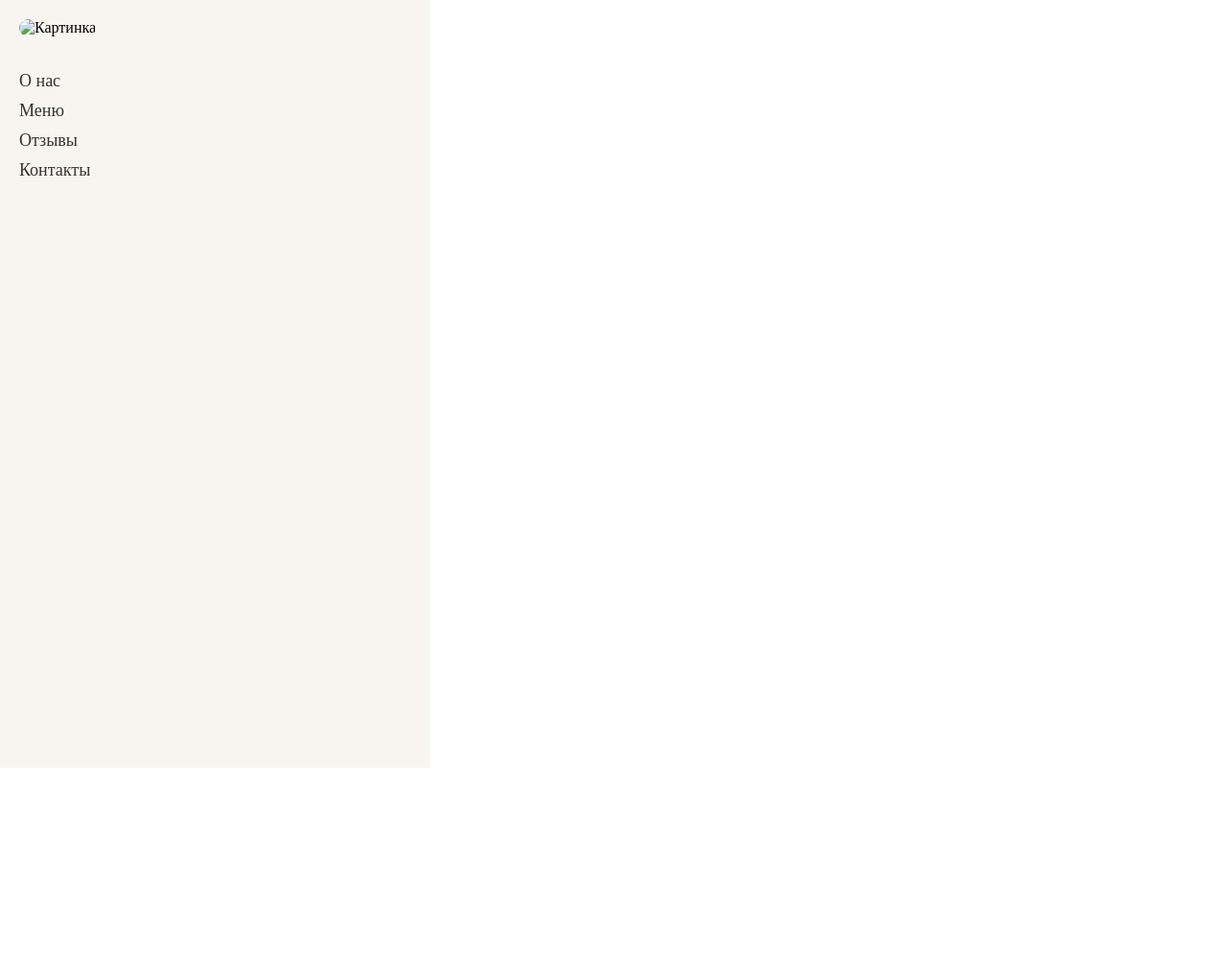
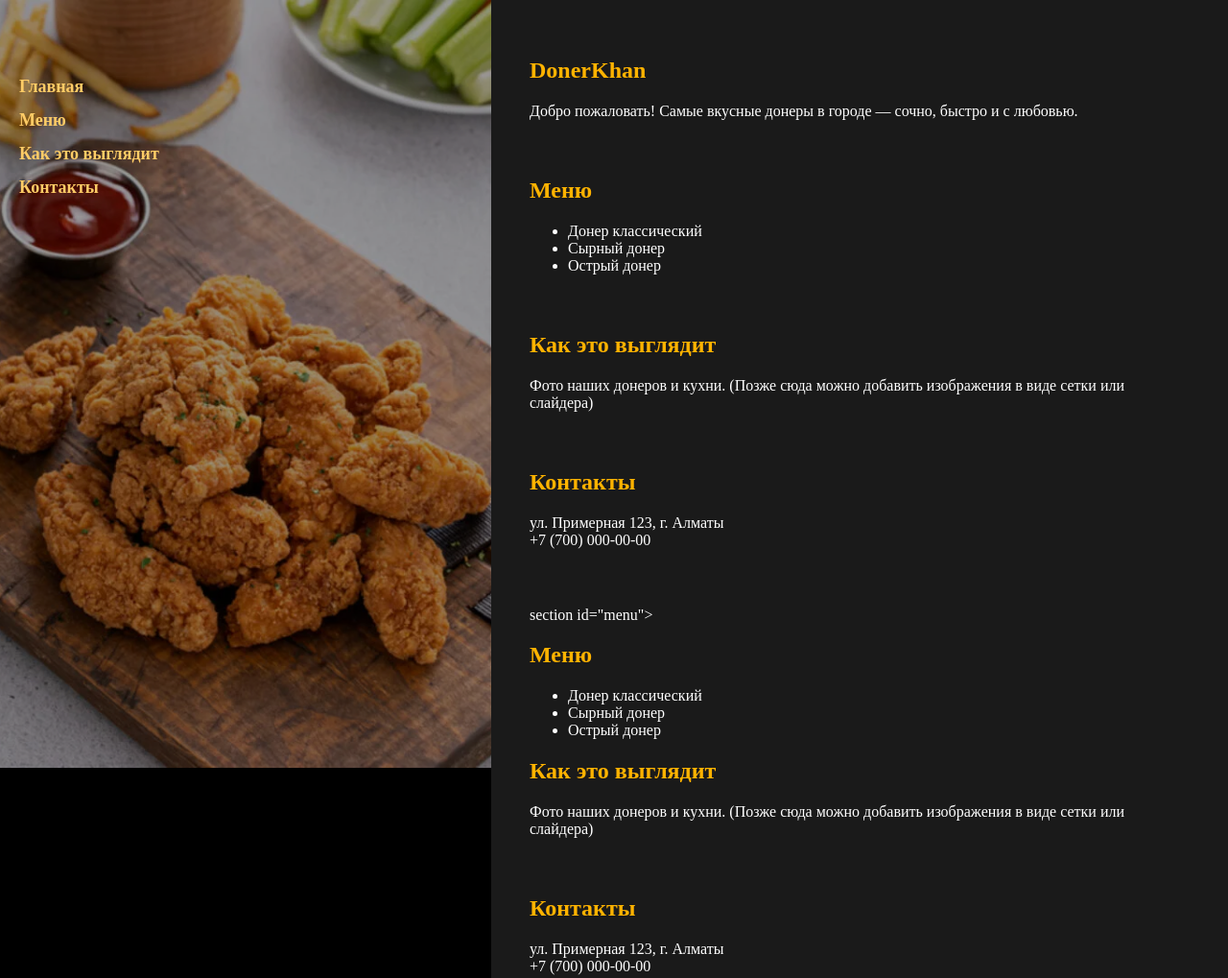
Before and after one commit to WO-OwO-OW/main, a plain HTML site: page portfolio/Coffee_house/index.html in a window 1280 px wide. Shown: the top 1019 px of the page at 96% size. Before the commit the page ends 800 px from the top, so only its background shows below. Drawn offline with Linux system fonts and the light colour scheme.

Commit message:
Доработка

```diff
--- a/portfolio/Coffee_house/ind.css
+++ b/portfolio/Coffee_house/ind.css
@@ -1,41 +1,94 @@
 body {
   margin: 0;
   display: flex;
+  background-color: #000; /* предотвращает мигание */
+}
+
+html {
+  scroll-behavior: smooth;
 }
 
 .sidebar {
-  width: 35vw;
+  position: relative;
+  position: fixed;
+  width: 40vw;
   height: 100vh;
-  position: fixed;
-  background-color: #f8f5f0;
+  overflow: hidden;
   padding: 20px;
   box-sizing: border-box;
-  overflow: hidden;
+  color: #fff;
 }
 
-.sidebar img {
+/* Фоновые слои */
+.bg-layer {
+  position: absolute;
+  top: 0; left: 0;
   width: 100%;
-  height: auto;
-  border-radius: 12px;
-  margin-bottom: 20px;
+  height: 100%;
+  background-size: cover;
+  background-position: center;
+  background-repeat: no-repeat;
+  transition: opacity 1s ease;
+  z-index: -2;
 }
 
+#bg1 { opacity: 1; }
+#bg2 { opacity: 0; }
+
+/* Затемняющий слой */
+.overlay {
+  position: absolute;
+  top: 0; left: 0;
+  width: 100%; height: 100%;
+  background-color: rgba(0, 0, 0, 0.3);
+  transition: background-color 0.3s ease;
+  z-index: -1;
+  pointer-events: none;
+}
+
+.sidebar:hover .overlay {
+  background-color: rgba(0, 0, 0, 0.4);
+}
+
+/* Навигация */
 .sidebar nav ul {
   list-style: none;
   padding: 0;
+  margin-top: 60px;
 }
 
 .sidebar nav ul li {
-  margin: 10px 0;
+  margin: 14px 0;
 }
 
 .sidebar nav ul li a {
   text-decoration: none;
-  color: #333;
+  color: #ffcc66;
   font-size: 18px;
+  font-weight: bold;
+  transition: color 0.3s;
 }
 
+.sidebar nav ul li a:hover {
+  color: #ffffff;
+}
+
+/* Правая часть — основной контент */
 .main-content {
-  margin-left: 30vw;
+   margin-left: 40vw;
+  width: 60vw;
+  min-height: 100vh;
   padding: 40px;
+  background-color: #1a1a1a;
+  color: #fff;
+  box-sizing: border-box;
 }
+
+.main-content section {
+  margin-bottom: 60px;
+}
+
+.main-content h1,
+.main-content h2 {
+  color: #ffb300;
+}
--- a/portfolio/Coffee_house/ind.js
+++ b/portfolio/Coffee_house/ind.js
@@ -1,6 +1,33 @@
- const images = ["1_poz.png", "2_poz.png", "3_poz.jpg"];
+window.onload = function () {
+  const images = [
+    "img/1_poz.png",
+    "img/2_poz.png",
+    "img/3_poz.jpg"
+  ];
   let index = 0;
+  let showingBg1 = true;
+
+  const bg1 = document.getElementById("bg1");
+  const bg2 = document.getElementById("bg2");
+
+  bg1.style.backgroundImage = `url('${images[index]}')`;
+
   setInterval(() => {
     index = (index + 1) % images.length;
-    document.getElementById("slider").src = images[index];
-  }, 4000); // смена каждые 4 секунды
+    const nextImage = new Image();
+    nextImage.src = images[index];
+
+    nextImage.onload = () => {
+      if (showingBg1) {
+        bg2.style.backgroundImage = `url('${nextImage.src}')`;
+        bg2.style.opacity = 1;
+        bg1.style.opacity = 0;
+      } else {
+        bg1.style.backgroundImage = `url('${nextImage.src}')`;
+        bg1.style.opacity = 1;
+        bg2.style.opacity = 0;
+      }
+      showingBg1 = !showingBg1;
+    };
+  }, 4000);
+};
--- a/portfolio/Coffee_house/index.html
+++ b/portfolio/Coffee_house/index.html
@@ -3,25 +3,91 @@
 <head>
     <meta charset="UTF-8">
     <title>Список сайтов</title>
+    <link rel="icon" href="img/icon.png" sizes="512x512" type="image/png">
+
     <link rel="stylesheet" href="ind.css">
 </head>
 
 <body>
 
-    <div class="sidebar">
-  <img id="slider" src="img1.jpg" alt="Картинка">
+<div class="sidebar">
+  <div class="bg-layer" id="bg1"></div>
+  <div class="bg-layer" id="bg2"></div>
+  <div class="overlay"></div>
   <nav>
     <ul>
-      <li><a href="#about">О нас</a></li>
+      <li><a href="#home">Главная</a></li>
       <li><a href="#menu">Меню</a></li>
-      <li><a href="#reviews">Отзывы</a></li>
+      <li><a href="#gallery">Как это выглядит</a></li>
       <li><a href="#contact">Контакты</a></li>
     </ul>
   </nav>
 </div>
 
 <div class="main-content">
-  <!-- остальной сайт -->
+  <section id="home">
+    <h1>DonerKhan</h1>
+    <p>Добро пожаловать! Самые вкусные донеры в городе — сочно, быстро и с любовью.</p>
+  </section>
+
+  <section id="menu">
+    <h2>Меню</h2>
+    <ul>
+      <li>Донер классический</li>
+      <li>Сырный донер</li>
+      <li>Острый донер</li>
+    </ul>
+  </section>
+
+  <section id="gallery">
+    <h2>Как это выглядит</h2>
+    <p>Фото наших донеров и кухни. (Позже сюда можно добавить изображения в виде сетки или слайдера)</p>
+  </section>
+
+  <section id="contact">
+    <h2>Контакты</h2>
+    <p>ул. Примерная 123, г. Алматы<br>+7 (700) 000-00-00</p>
+  </section>
+
+  section id="menu">
+    <h2>Меню</h2>
+    <ul>
+      <li>Донер классический</li>
+      <li>Сырный донер</li>
+      <li>Острый донер</li>
+    </ul>
+  </section>
+
+  <section id="gallery">
+    <h2>Как это выглядит</h2>
+    <p>Фото наших донеров и кухни. (Позже сюда можно добавить изображения в виде сетки или слайдера)</p>
+  </section>
+
+  <section id="contact">
+    <h2>Контакты</h2>
+    <p>ул. Примерная 123, г. Алматы<br>+7 (700) 000-00-00</p>
+  </section>
+
+
+
+  section id="menu">
+    <h2>Меню</h2>
+    <ul>
+      <li>Донер классический</li>
+      <li>Сырный донер</li>
+      <li>Острый донер</li>
+    </ul>
+  </section>
+
+  <section id="gallery">
+    <h2>Как это выглядит</h2>
+    <p>Фото наших донеров и кухни. (Позже сюда можно добавить изображения в виде сетки или слайдера)</p>
+  </section>
+
+  <section id="contact">
+    <h2>Контакты</h2>
+    <p>ул. Примерная 123, г. Алматы<br>+7 (700) 000-00-00</p>
+  </section>
 </div>
 
 
@@ -31,9 +97,6 @@
 
 
 
-
-
- <script src="ind.js"></script>
-
+<script src="ind.js"></script>
 </body>
 </html>
```
Also changed, not shown: portfolio/Coffee_house/img/icon.png (added).
